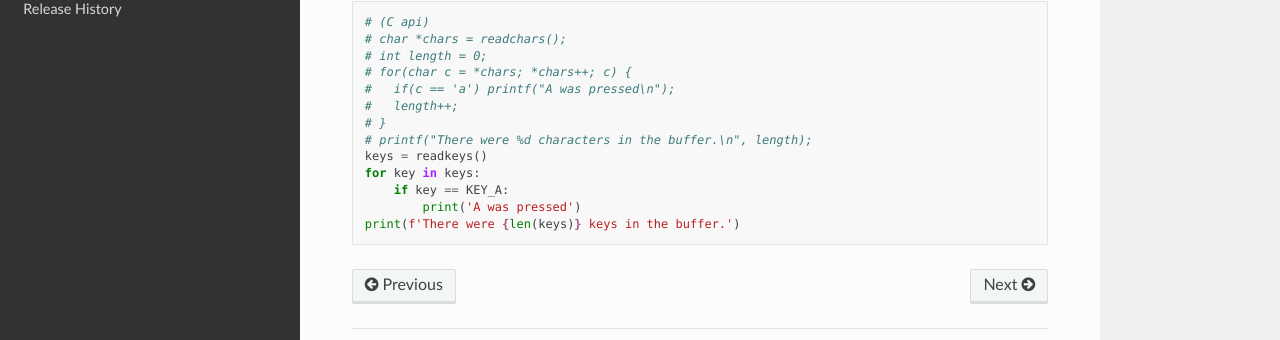
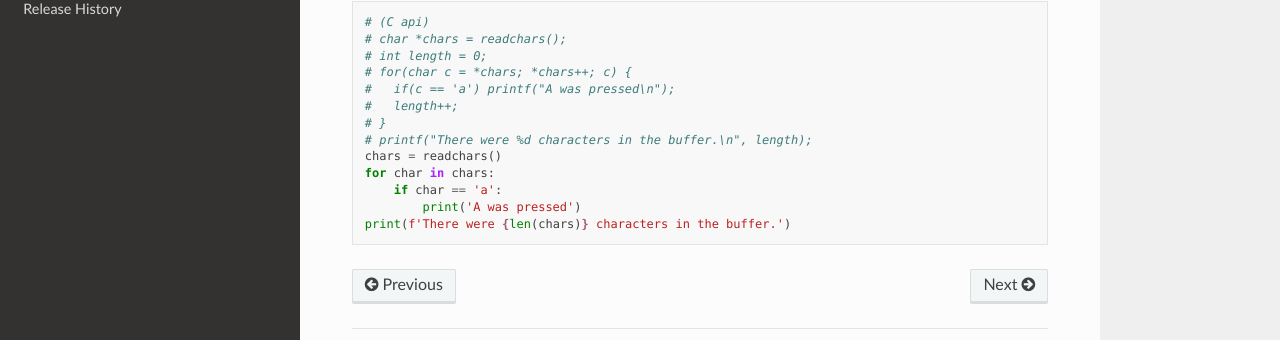
Before and after one commit to cknave/python-dos-like, a Sphinx documentation site: the page built from docs/differences.rst, in a window 1280 px wide and 900 px high, scrolled down 2956 px. Shown: the part 466-806 px from the top of the window. Built offline with Sphinx 7.4.7 and the Read the Docs theme 2.0.0, drawn with Linux system fonts in a browser that asks for light colours; the version number is read from the project's files by our own code.

Commit message:
Fix copy pasted readchars example

```diff
--- a/docs/differences.rst
+++ b/docs/differences.rst
@@ -197,8 +197,8 @@ should be used instead of searching for a NUL character:
   #   length++;
   # }
   # printf("There were %d characters in the buffer.\n", length);
-  keys = readkeys()
-  for key in keys:
-      if key == KEY_A:
+  chars = readchars()
+  for char in chars:
+      if char == 'a':
           print('A was pressed')
-  print(f'There were {len(keys)} keys in the buffer.')
+  print(f'There were {len(chars)} characters in the buffer.')
```
